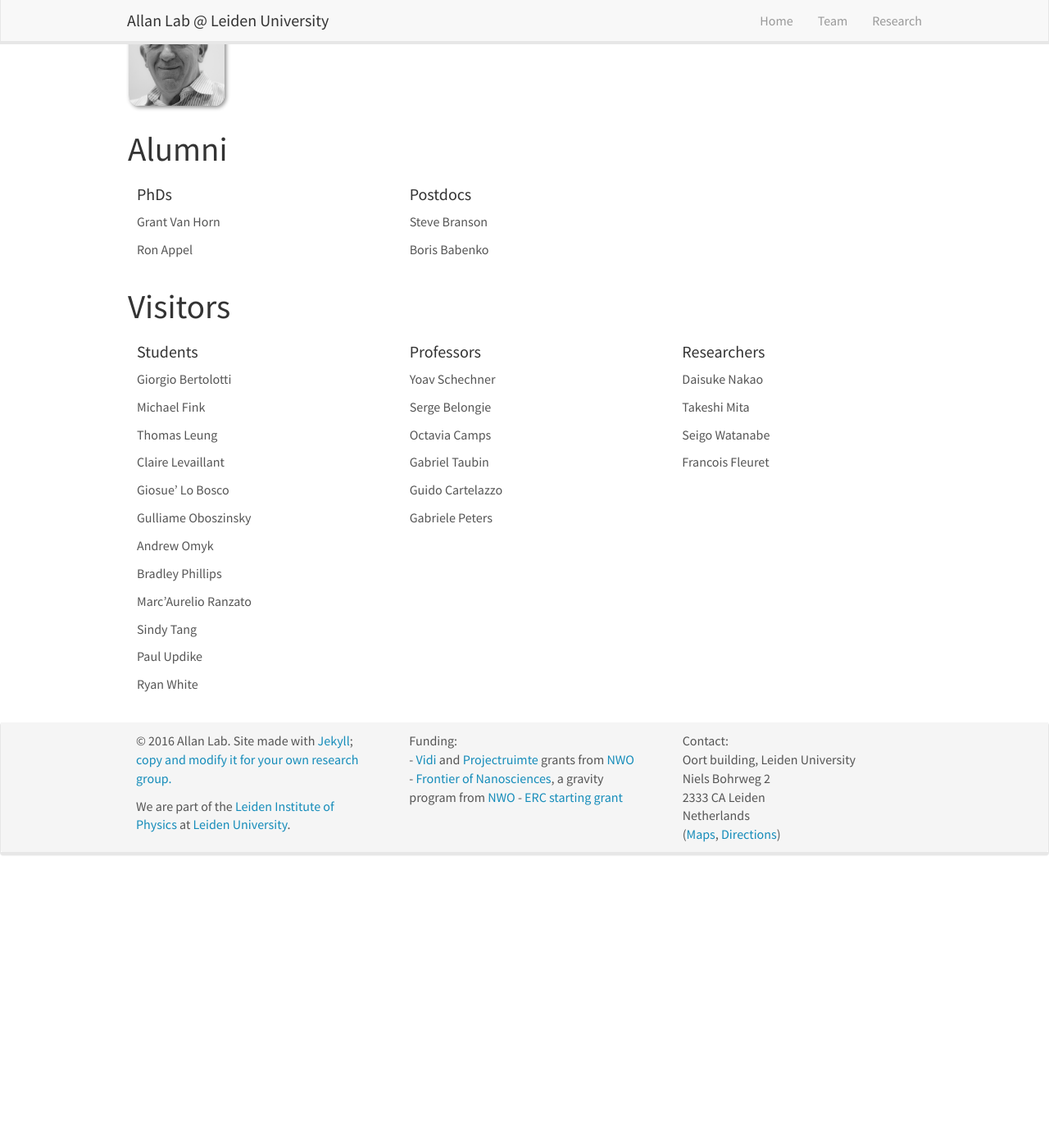
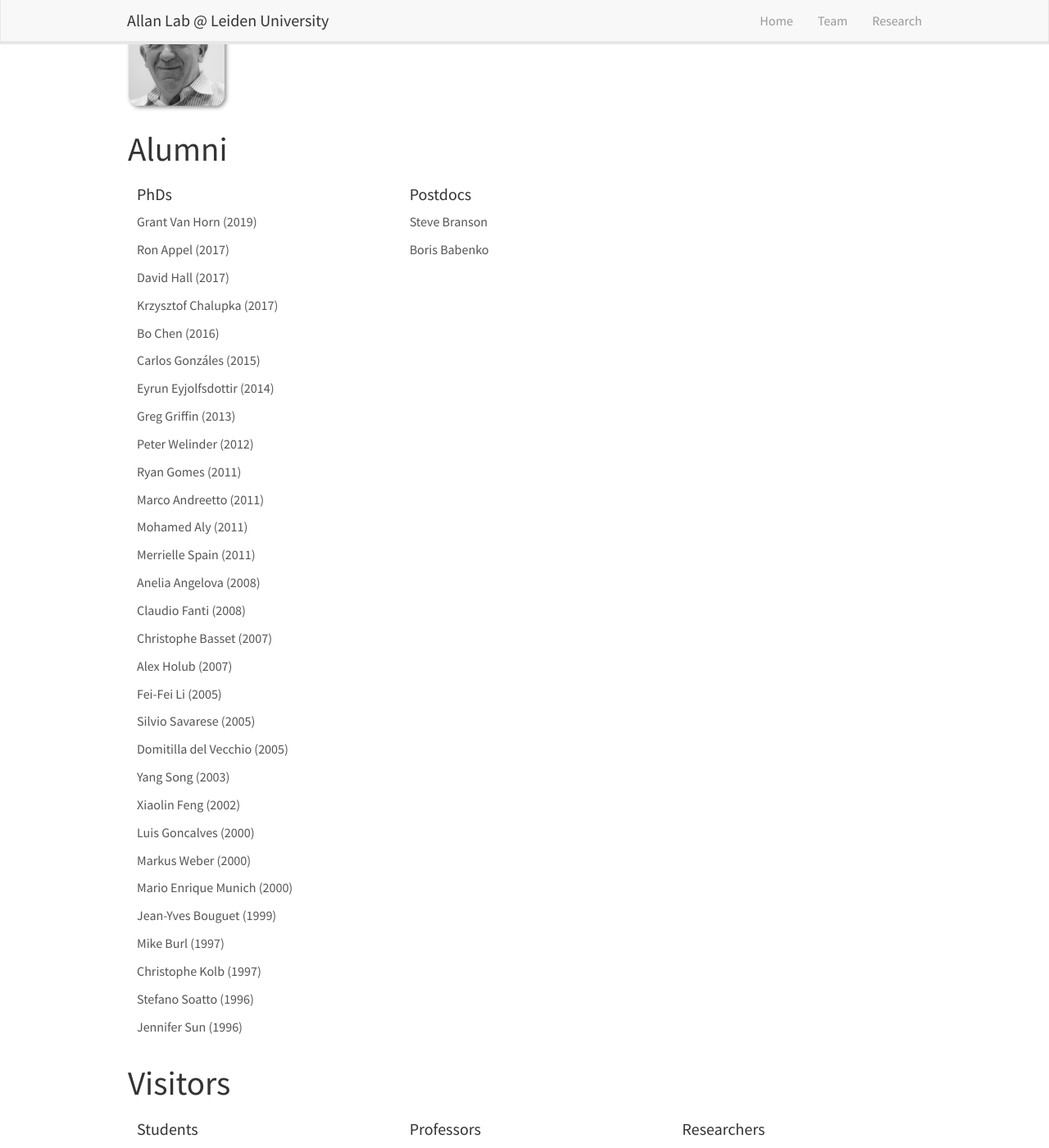
Before and after one commit to caltechvisionlab/caltechvisionlab.github.io, a Jekyll site: the page built from _pages/team.md, in a window 1280 px wide and 1400 px high, scrolled down 1108 px. Shown: the whole window at 82% size. Built offline with Jekyll 4.4.1, drawn with Linux system fonts in a browser that asks for light colours; nearby versions of some CDN libraries; before the commit the page ends 2173 px from its top, so only the background shows below that.

Commit message:
Add names and dates for PhD alumni.

```diff
--- a/_data/alumni_phd.yml
+++ b/_data/alumni_phd.yml
@@ -1,3 +1,59 @@
-- name: Grant Van Horn
+- name: Grant Van Horn (2019)
 
-- name: Ron Appel
+- name: Ron Appel (2017)
+
+- name: David Hall (2017)
+
+- name: Krzysztof Chalupka (2017)
+
+- name: Bo Chen (2016)
+
+- name: Carlos Gonzáles (2015)
+
+- name: Eyrun Eyjolfsdottir (2014)
+
+- name: Greg Griffin (2013)
+
+- name: Peter Welinder (2012)
+
+- name: Ryan Gomes (2011)
+
+- name: Marco Andreetto (2011)
+
+- name: Mohamed Aly (2011)
+
+- name: Merrielle Spain (2011)
+
+- name: Anelia Angelova (2008)
+
+- name: Claudio Fanti (2008)
+
+- name: Christophe Basset (2007)
+
+- name: Alex Holub (2007)
+
+- name: Fei-Fei Li (2005)
+
+- name: Silvio Savarese (2005)
+
+- name: Domitilla del Vecchio (2005)
+
+- name: Yang Song (2003)
+
+- name: Xiaolin Feng (2002)
+
+- name: Luis Goncalves (2000)
+
+- name: Markus Weber (2000)
+
+- name: Mario Enrique Munich (2000)
+
+- name: Jean-Yves Bouguet (1999)
+
+- name: Mike Burl (1997)
+
+- name: Christophe Kolb (1997)
+
+- name: Stefano Soatto (1996)
+
+- name: Jennifer Sun (1996)
```
